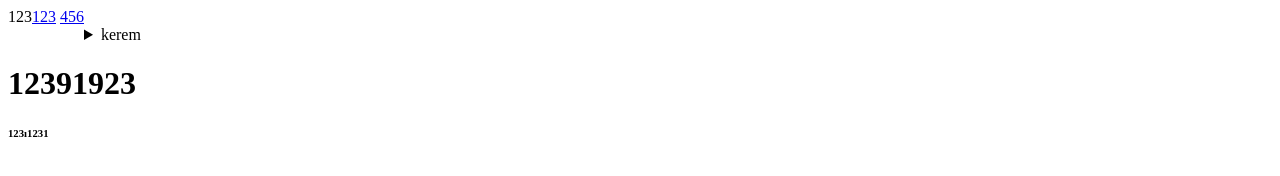
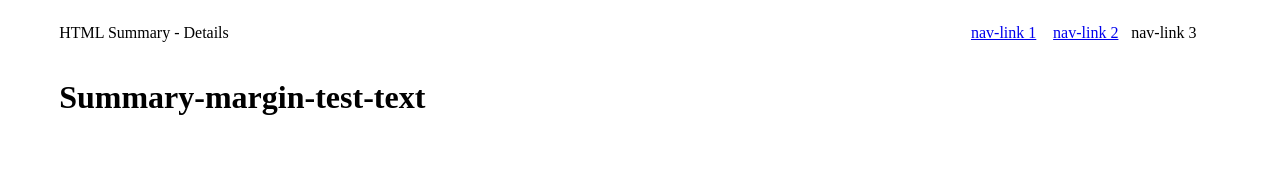
Before and after one commit to keremalan/html-summary-usage, a plain HTML site: page index.html in a window 1280 px wide. Drawn offline with Linux system fonts and the light colour scheme.

Commit message:
Add files via upload

```diff
--- a/assets/css/style.css
+++ b/assets/css/style.css
@@ -1,14 +1,80 @@
+header {
+    padding: 2vh 4vw;
+}
+
 nav {
     display: flex;
     flex-direction: row;
+    justify-content: space-between;
 }
 
-details {
-    display: inline;
-    margin-left: 3vw;
+
+main {
+    padding: 0 4vw;
 }
 
 .nav-link {
     display: flex;
     flex-direction: row;
 }
+
+
+.link > a:nth-child(2) {
+    display: inline-block;
+    padding-left: 1vw;
+}
+
+.fink {
+    display: inline-block;
+    padding-right: 4vw;
+    padding-left: 1vw;
+}
+
+details {
+    display: block;
+    position: absolute;
+}
+
+details[open] summary {
+    margin: 0;
+    padding: 0;
+}
+
+details[open] p {
+    animation: animateDown 0.2s linear forwards;
+    margin-top: 10px;
+}
+
+@media only screen and (max-width: 1641px) {
+    .fink {
+        padding-right: 7vw;
+    }
+}
+
+details > summary {
+    list-style: none;
+}
+
+@media only screen and (max-width: 980px) {
+    .fink {
+        padding-right: 8vw;
+    }
+}
+
+@media only screen and (max-width: 680px) {
+    .fink {
+        padding-right: 12vw;
+    }
+}
+
+
+@keyframes animateDown {
+    0% {
+      opacity: 0;
+      transform: translatey(-15px);
+    }
+    100% {
+      opacity: 1;
+      transform: translatey(0);
+    }
+}
--- a/index.html
+++ b/index.html
@@ -10,26 +10,23 @@
 <body>
     <header>
         <nav>
-            <div class="brand">123</div>
+            <div class="brand">HTML Summary - Details</div>
             <div class="nav-link">
                 <div class="link">
-                    <a href="123">123</a>
-                    <a href="456">456</a>
+                    <a href="123">nav-link 1</a>
+                    <a href="456">nav-link 2</a>
                 </div>
                 <div class="fink">
                     <details>
-                        <summary>kerem</summary>
-                        <p>123123</p>
-                    </details>
+                    <summary>nav-link 3</summary>
+                    <p>123123</p>
+                </details>
                 </div>
             </div>
         </nav>
     </header>
     <main>
-        <h1>12391923</h1>
+        <h1>Summary-margin-test-text</h1>
     </main>
-    <footer>
-        <h6>123ı1231</h6>
-    </footer>
 </body>
 </html>
```
